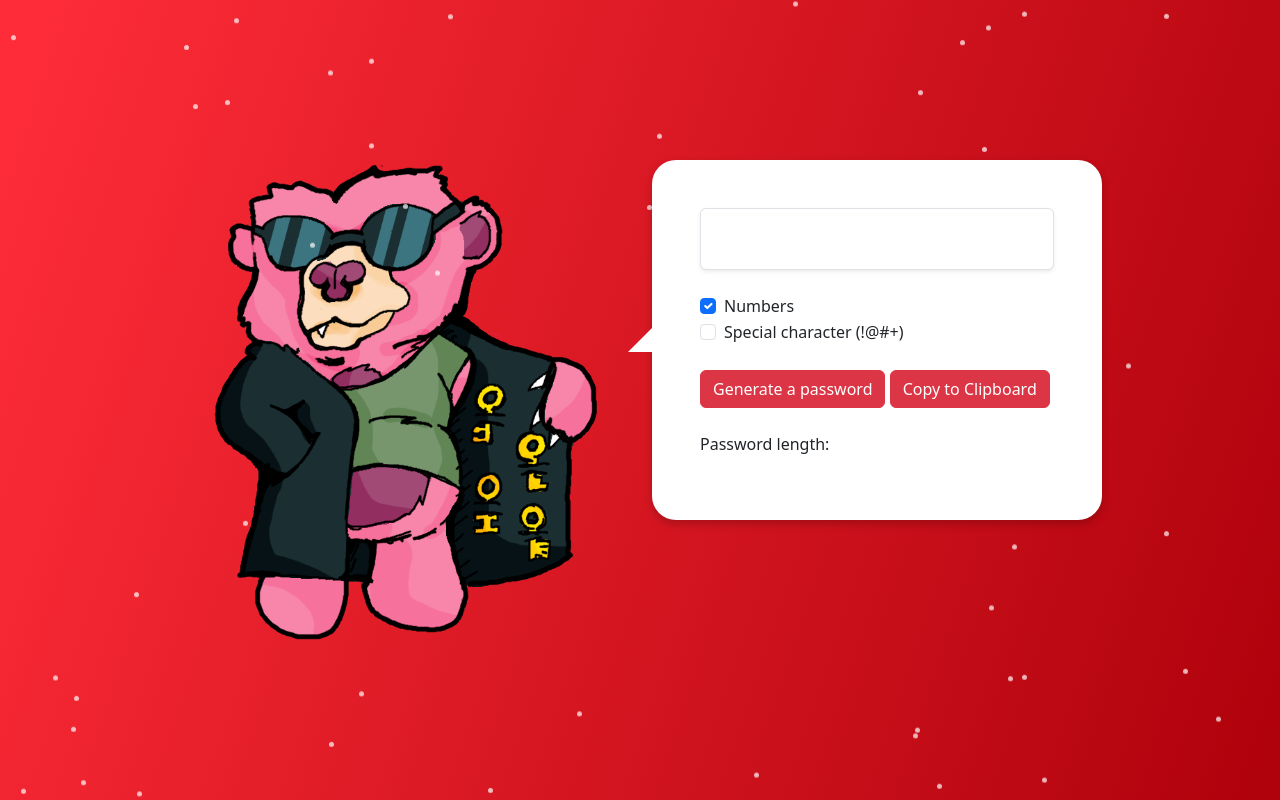
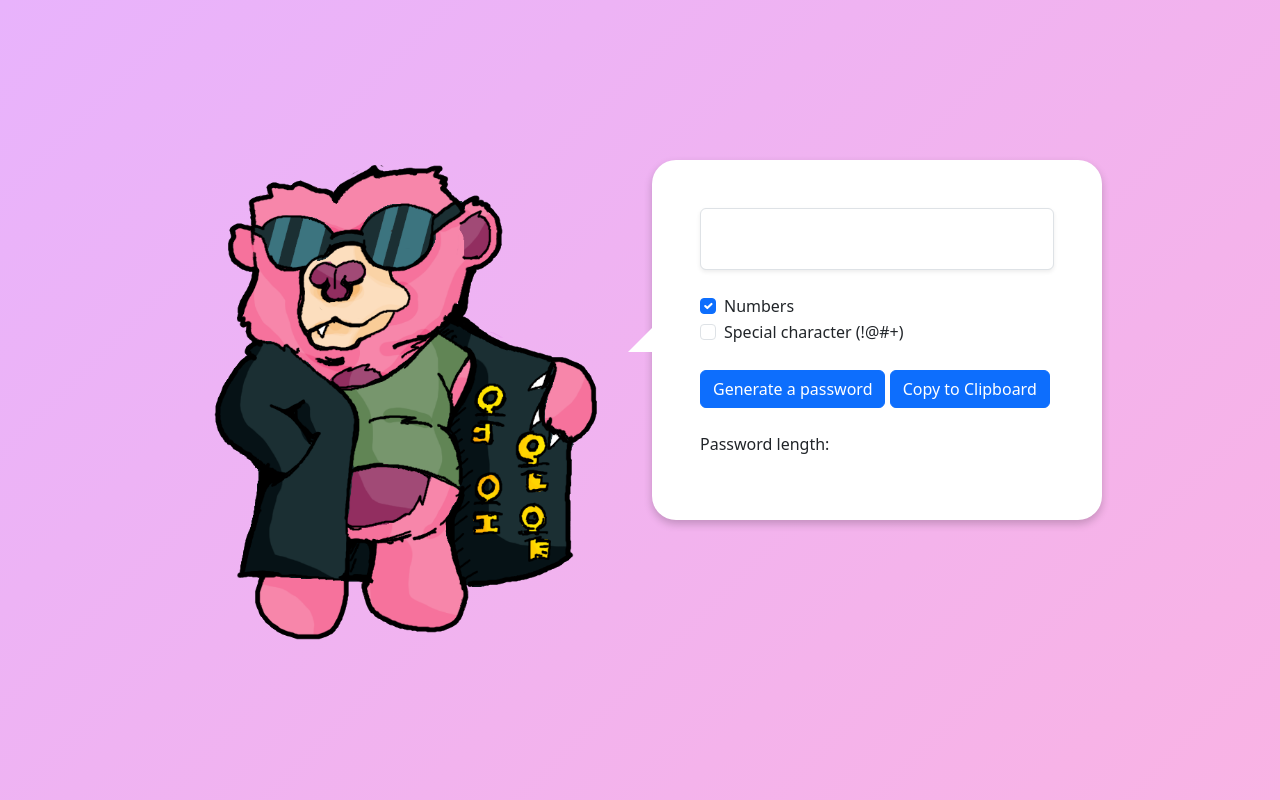
Before and after one commit to ziampas/password-generator, a plain HTML site: page index.html in a window 1280 px wide. Drawn offline with nearby package versions, Linux system fonts and the light colour scheme.

Commit message:
design change

```diff
--- a/css/style.css
+++ b/css/style.css
@@ -1,6 +1,5 @@
 body {
-  /* background: linear-gradient(135deg, #E8B3FC, #F9B3E4); */
-  background: linear-gradient(108.4deg, rgb(253, 44, 56) 3.3%, rgb(176, 2, 12) 98.4%);
+  background: linear-gradient(135deg, #E8B3FC, #F9B3E4);
   display: flex;
   flex-direction: column;
   min-height: 100vh;
@@ -77,35 +76,3 @@ body {
     min-width: 100%;
   }
 }
-
-/* Your existing styles here */
-
-.snow-container {
-  position: fixed;
-  top: 0;
-  left: 0;
-  width: 100%;
-  height: 100%;
-  pointer-events: none;
-}
-
-/* Your existing styles here */
-
-.snowflake {
-  position: absolute;
-  width: 5px;
-  height: 5px;
-  background-color: #fff;
-  border-radius: 50%;
-  opacity: 0.7;
-  animation: fall linear infinite;
-}
-
-@keyframes fall {
-  0% {
-    transform: translateY(0);
-  }
-  100% {
-    transform: translateY(100vh);
-  }
-}
--- a/index.html
+++ b/index.html
@@ -34,8 +34,8 @@
               </label>
             </div>
           </form>
-          <button id="generate-password" class="btn btn-danger mt-4">Generate a password</button>
-          <button id="copy-to-clipboard" class="btn btn-danger mt-4">Copy to Clipboard</button>
+          <button id="generate-password" class="btn btn-primary mt-4">Generate a password</button>
+          <button id="copy-to-clipboard" class="btn btn-primary mt-4">Copy to Clipboard</button>
           <p class="mt-4">
             Password length: <span id="generated-password-length"></span>
           </p>
@@ -44,7 +44,6 @@
     </div>
   </div>
   <script type="module" src="js/script.js"></script>
-  <script src="js/snow.js"></script>
   <script src="https://cdn.jsdelivr.net/npm/bootstrap@5.3.0-alpha3/dist/js/bootstrap.bundle.min.js"></script>
   <script defer src='https://static.cloudflareinsights.com/beacon.min.js' data-cf-beacon='{"token": "f8b5f69e46634d37af68188b12619f66"}'></script>
 </body>
--- a/js/snow.js
+++ /dev/null
@@ -1,23 +0,0 @@
-// Generate random number within a range
-function getRandom(min, max) {
-    return Math.random() * (max - min) + min;
-  }
-
-  // Create a snowflake
-  function createSnowflake() {
-    const snowflake = document.createElement('div');
-    snowflake.className = 'snowflake';
-    snowflake.style.left = `${getRandom(0, 100)}vw`;
-    snowflake.style.animationDuration = `${getRandom(2, 6)}s`;
-    document.querySelector('.snow-container').appendChild(snowflake);
-  }
-
-  // Create multiple snowflakes
-  function createSnowflakes() {
-    for (let i = 0; i < 50; i++) {
-      createSnowflake();
-    }
-  }
-
-  // Initialize the snowfall
-  createSnowflakes();
```
